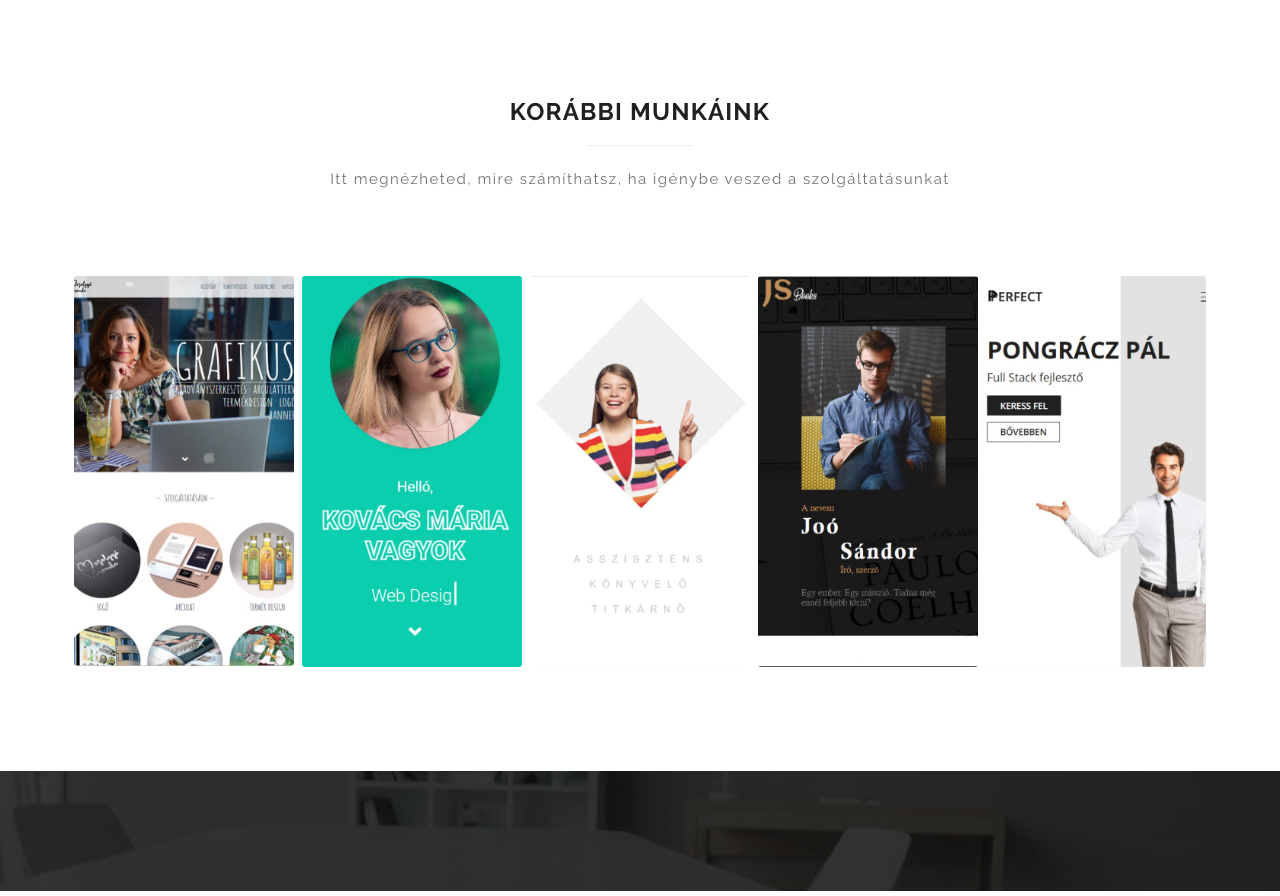
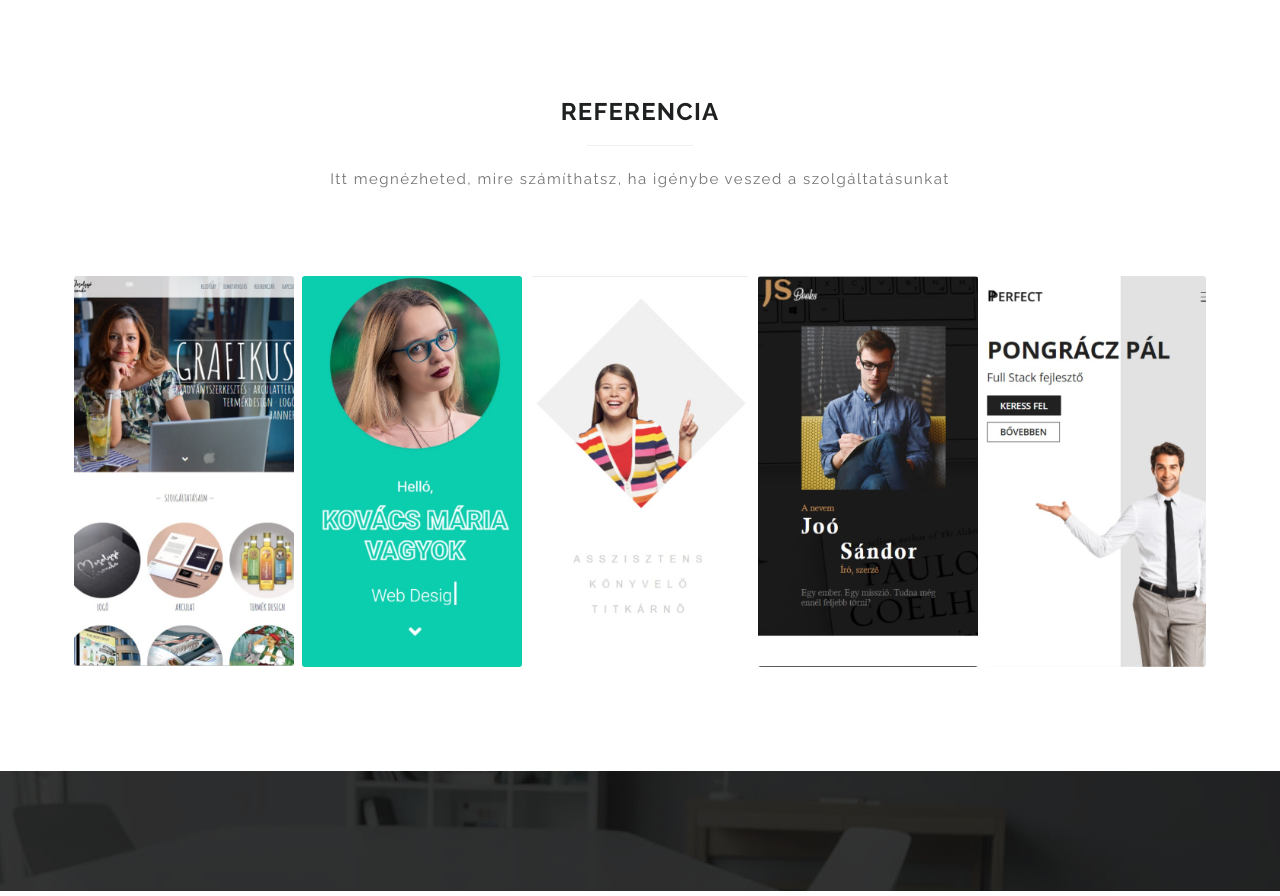
Before and after one commit to sarosbendeguz/weboneletrajz, a plain HTML site: page index.html in a window 1280 px wide. Shown: the part 3289-4185 px from the top of the page. Drawn offline with nearby package versions, Linux system fonts and the light colour scheme.

Commit message:
javitgatasok

```diff
--- a/index.html
+++ b/index.html
@@ -665,7 +665,7 @@
            <div class="title-section text-center animated out" data-animation="fadeInUp" data-delay="0">
               <div class="row">
                 <div class="col-sm-8 col-sm-offset-2">
-                  <h2>Korábbi munkáink</h2>
+                  <h2>Referencia</h2>
                   <hr>
                   <p>Itt megnézheted, mire számíthatsz, ha igénybe veszed a szolgáltatásunkat</p>
               </div>
```
Also changed, not shown: alex_portfolio/alex/index.html (+1 -1 lines).
